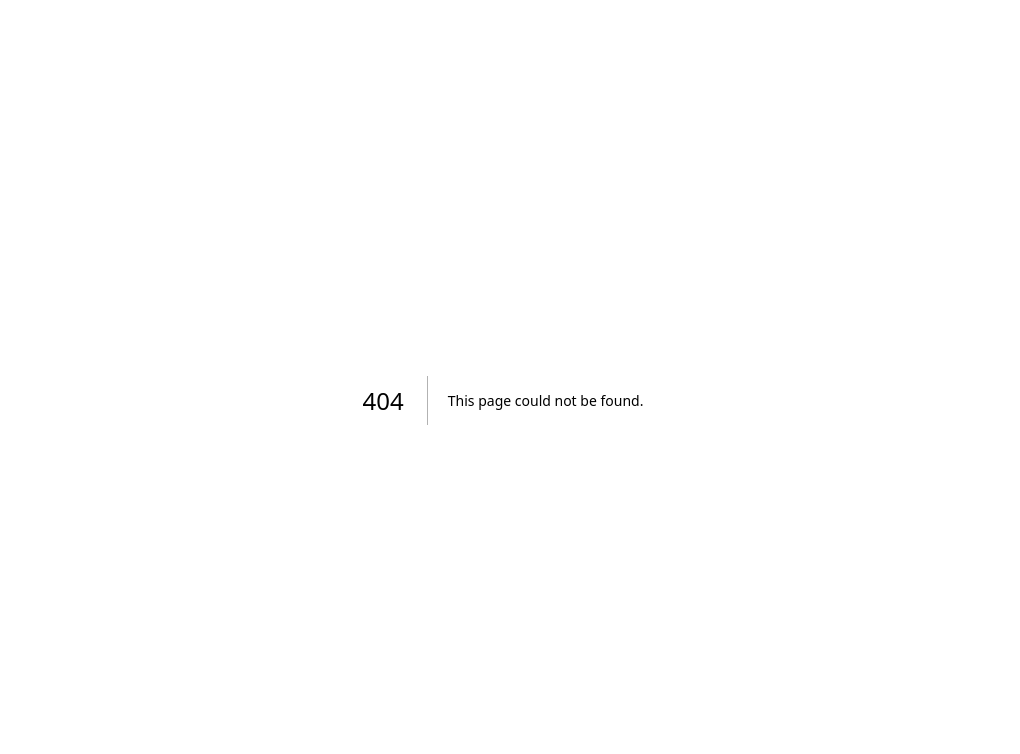
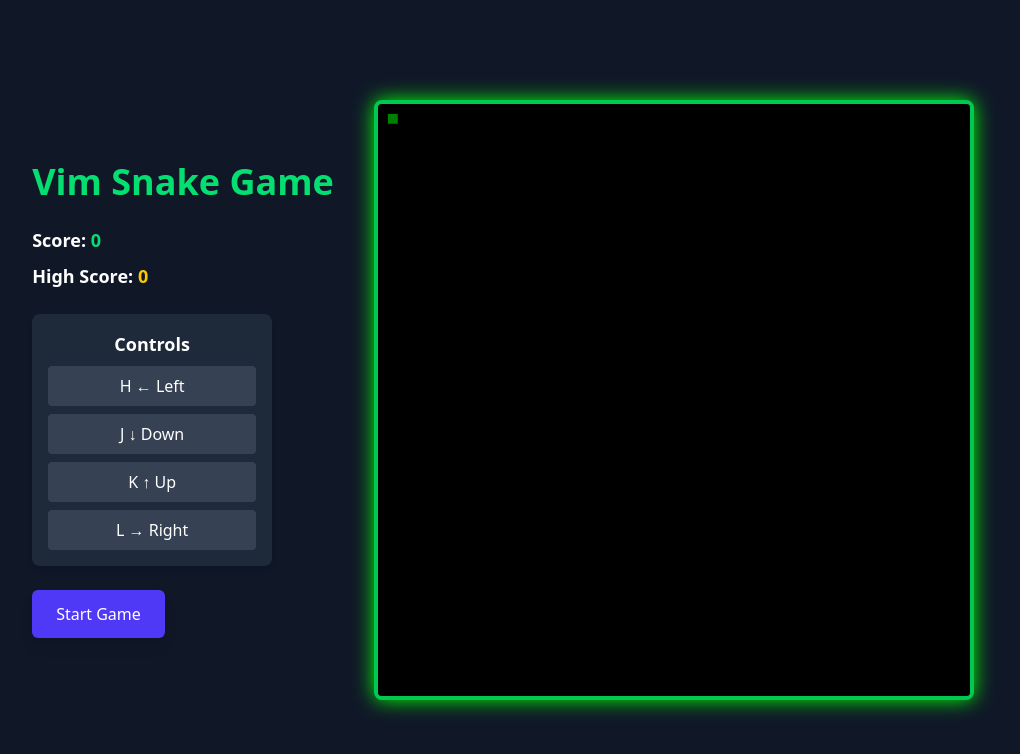
Before and after one commit to Suryadeep36/vim-arena, a Next.js app: page /games/snake in a window 1280 px wide. Before the commit this address had no page. Shown: the top 754 px of the page, without its empty margins (137-1157 px from the left). Built offline with nearby package versions, Linux system fonts and the light colour scheme.

Commit message:
add snake game frontend and bad logic

```diff
--- /dev/null
+++ b/src/app/games/snake/page.tsx
@@ -0,0 +1,148 @@
+"use client";
+
+import { useEffect, useRef, useState } from "react";
+
+export default function SnakeGame() {
+  const canvasRef = useRef<HTMLCanvasElement | null>(null);
+  const [score, setScore] = useState(0);
+  const [highScore, setHighScore] = useState(0);
+  type Position = {
+    x: number
+    y: number
+  }
+  const [cubePosition , setCubePosition] = useState<Position>({
+    x: 10,
+    y: 10
+  })
+  const validateLowerBound = (oldPos : number) => {
+    if(oldPos - 15 >= 10){
+      return (oldPos - 15)
+    }
+    else{
+      return 580
+    }
+  }
+
+  const getRandomNumber = (min : number, max: number) => {
+    min = Math.ceil(min);
+    max = Math.floor(max);
+    return Math.floor(Math.random() * (max - min + 1)) + min;
+  }
+
+  const validateUpperBound = (oldPos: number) => {
+    if(oldPos + 15 <= 580){
+      return (oldPos + 15)
+    }
+    else{
+      return 10
+    }
+  }
+  const handleKey = (e : any) => {
+    const userInput : String= e.key
+    if(userInput.toLowerCase() === "h"){
+      //move left
+      let newX = validateLowerBound(cubePosition.x);
+      setCubePosition({
+        x: newX,
+        y: cubePosition.y
+      })
+    }
+    else if(userInput.toLowerCase() === "j"){
+      //move down
+      let newY = validateUpperBound(cubePosition.y);
+      setCubePosition({
+        x: cubePosition.x,
+        y: newY
+      })
+    }
+    else if(userInput.toLowerCase() === "k"){
+      //move up
+      let newY = validateLowerBound(cubePosition.y);
+      setCubePosition({
+        x: cubePosition.x,
+        y: newY
+      })
+    }
+    else if(userInput.toLowerCase() === "l"){
+      //move right
+      let newX = validateUpperBound(cubePosition.x);
+      setCubePosition({
+        x: newX,
+        y: cubePosition.y
+      })
+    }
+  }
+  const addFood = () => {
+    if(canvasRef.current){
+      const ctx = canvasRef.current.getContext("2d")
+      if(ctx){
+        const posx = getRandomNumber(10, 580)
+        const posy = getRandomNumber(10, 580)
+        ctx.fillStyle = 'red'
+        ctx.fillRect(posx, posy, 10, 10);
+      }
+    }
+  }
+  useEffect(() => {
+    window.addEventListener('keydown', handleKey)
+    if (canvasRef.current) {
+      const canvas = canvasRef.current;
+      const ctx = canvas.getContext("2d");
+
+      if (ctx) {
+        ctx.fillStyle = "black";
+        ctx.fillRect(0, 0, canvas.width, canvas.height);
+        ctx.fillStyle = 'green'
+        ctx.fillRect(cubePosition.x, cubePosition.y, 10, 10);
+      }
+    }
+
+    return () => {
+      window.removeEventListener('keydown', handleKey)
+    }
+  });
+
+  return (
+    <div className="min-h-screen bg-gray-900 text-white flex flex-col md:flex-row items-center justify-center p-6 space-y-8 md:space-y-0 md:space-x-10">
+      {/* Left Section - Controls & Info */}
+      <div className="flex flex-col space-y-6 items-center md:items-start">
+        <h1 className="text-3xl md:text-4xl font-bold text-green-400">Vim Snake Game</h1>
+
+        {/* Score Section */}
+        <div className="text-lg font-semibold space-y-2 text-center md:text-left">
+          <p>Score: <span className="text-green-400">{score}</span></p>
+          <p>High Score: <span className="text-yellow-400">{highScore}</span></p>
+        </div>
+
+        {/* Controls */}
+        <div className="p-4 bg-gray-800 rounded-lg shadow-md w-60 text-center">
+          <h2 className="text-lg font-semibold mb-2">Controls</h2>
+          <div className="grid grid-cols-3 gap-2">
+            <div className="p-2 bg-gray-700 rounded col-span-3">H ← Left</div>
+            <div className="p-2 bg-gray-700 rounded col-span-3">J ↓ Down</div>
+            <div className="p-2 bg-gray-700 rounded col-span-3">K ↑ Up</div>
+            <div className="p-2 bg-gray-700 rounded col-span-3">L → Right</div>
+          </div>
+        </div>
+
+        {/* Start Button */}
+        <button className="px-6 py-3 bg-indigo-600 text-white rounded-md shadow-lg hover:bg-indigo-500">
+          Start Game
+        </button>
+      </div>
+
+      {/* Right Section - Game Canvas (Responsive) */}
+      <div className="relative">
+        <canvas
+          ref={canvasRef}
+          className="bg-black border-4 border-green-500 rounded-lg shadow-lg transition-all duration-300 hover:brightness-125 w-[90vw] h-[90vw] max-w-[600px] max-h-[600px]"
+          width={600}
+          height={600}
+          style={{
+            boxShadow: "0 0 20px #00ff00, inset 0 0 10px #00ff00",
+          }}
+        />
+      </div>
+    </div>
+  );
+}
```
